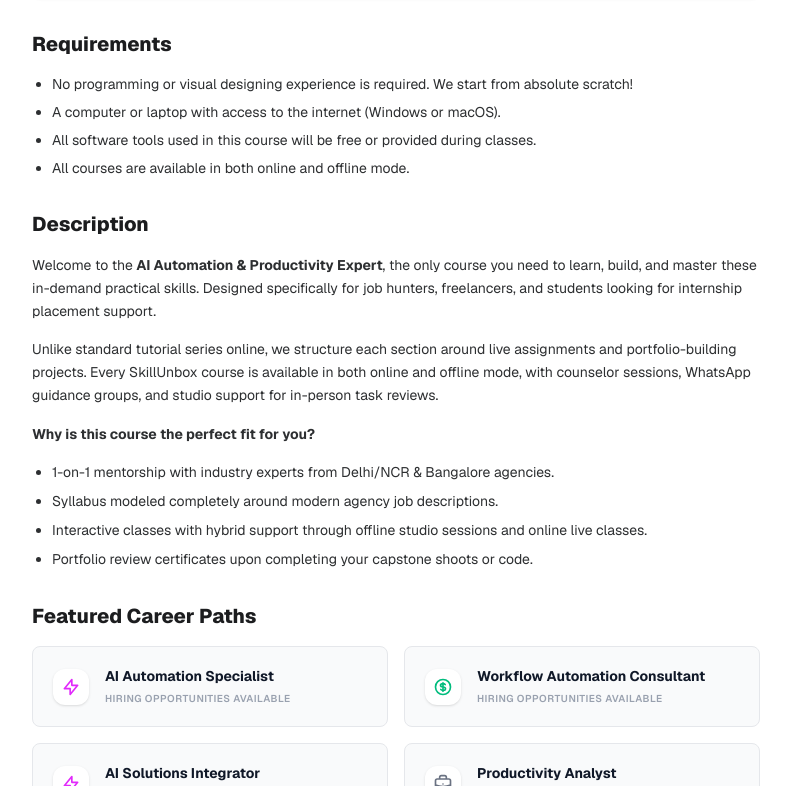
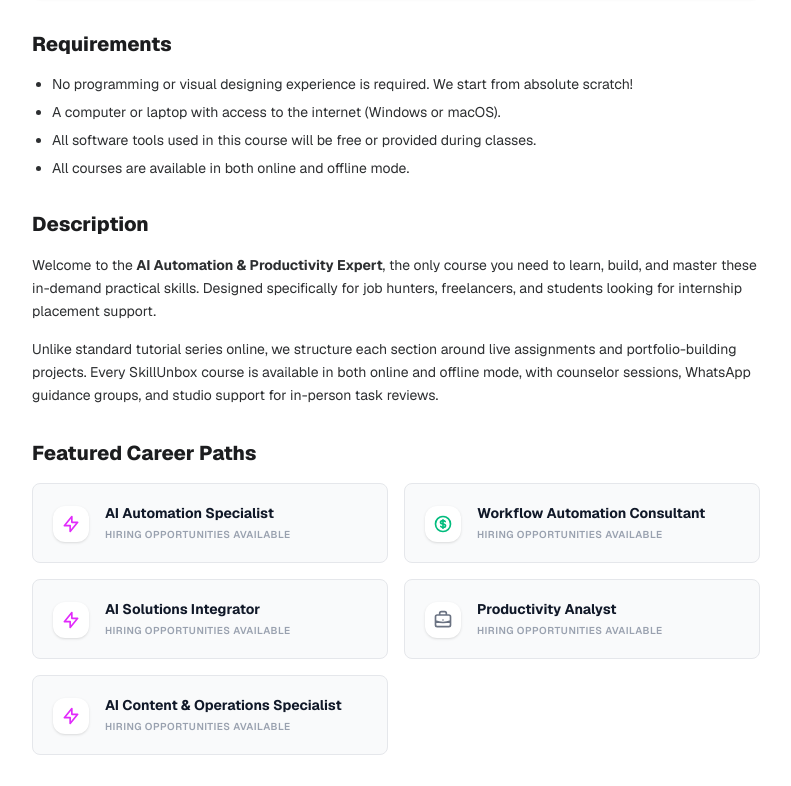
Before and after one commit to monksoncharts/skillunbox, a Next.js app: page /courses/ai-automation-productivity-expert in a window 1280 px wide. Shown: the part 1517-2303 px from the top of the page, without its empty margins (40-831 px from the left). Built offline with nearby package versions, Linux system fonts and the light colour scheme.

Commit message:
minor layout changes.

```diff
--- a/app/courses/[slug]/page.tsx
+++ b/app/courses/[slug]/page.tsx
@@ -354,18 +354,9 @@ export default function CourseDetailPage({ params }: PageProps) {
                   <p>
                     Unlike standard tutorial series online, we structure each section around live assignments and portfolio-building projects. Every SkillUnbox course is available in both online and offline mode, with counselor sessions, WhatsApp guidance groups, and studio support for in-person task reviews.
                   </p>
-                  <p className="font-bold">
-                    Why is this course the perfect fit for you?
-                  </p>
-                  <ul className="list-disc pl-5 space-y-1.5">
-                    <li>1-on-1 mentorship with industry experts from Delhi/NCR & Bangalore agencies.</li>
-                    <li>Syllabus modeled completely around modern agency job descriptions.</li>
-                    <li>Interactive classes with hybrid support through offline studio sessions and online live classes.</li>
-                    <li>Portfolio review certificates upon completing your capstone shoots or code.</li>
-                  </ul>
+
                 </div>
               </div>
-
               {/* Career Opportunities with specific SVGs */}
               <div>
                 <h2 className="text-xl font-extrabold text-[#1c1d1f] mb-4">Featured Career Paths</h2>
```
